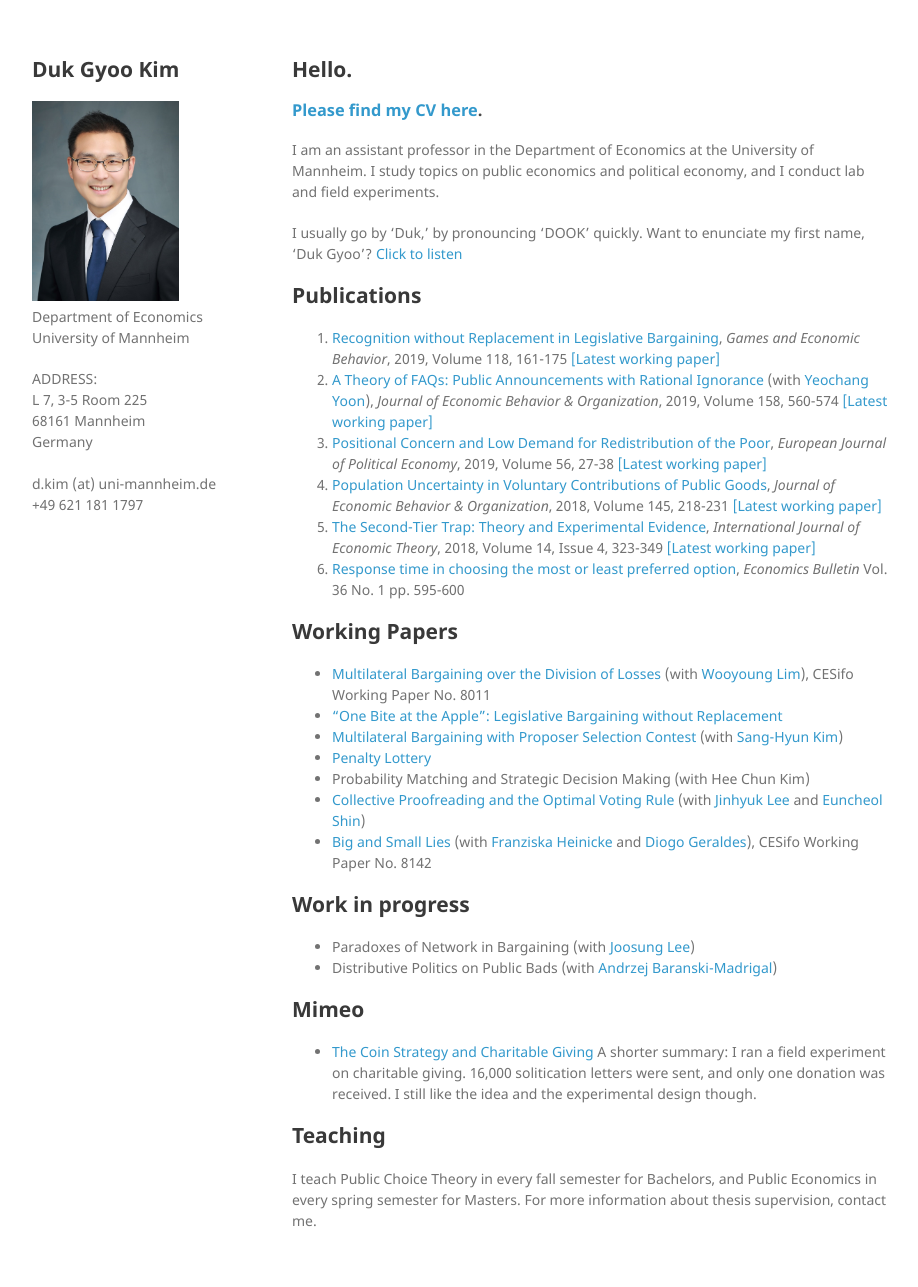
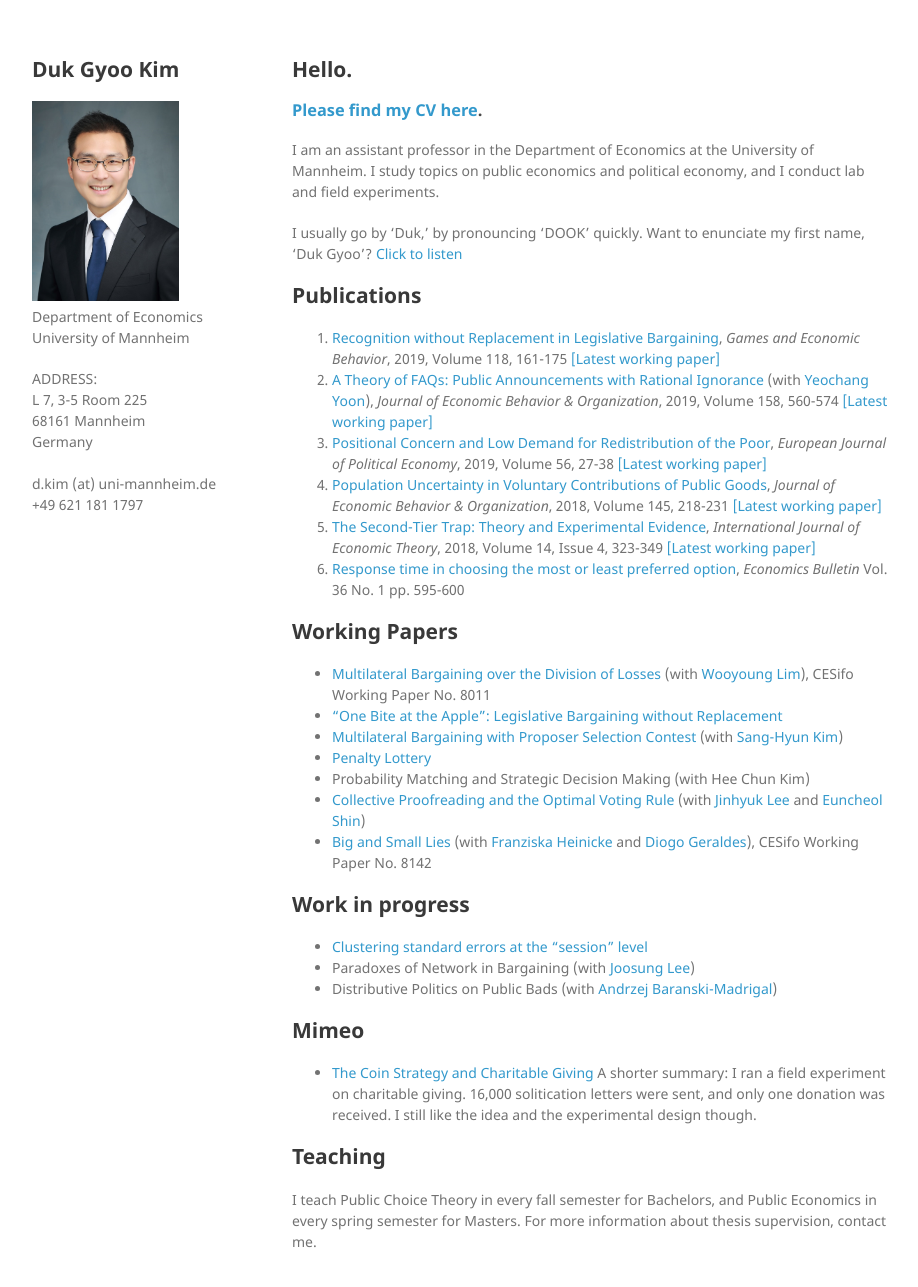
Before and after one commit to kimdukgyoo/kimdukgyoo.github.io, a Jekyll site: the page built from index.md, in a window 1280 px wide and 1322 px high. Shown: the top 1287 px of the window, without its empty margins (178-1096 px from the left). Built offline with Jekyll 4.4.1, drawn with Linux system fonts in a browser that asks for light colours; our own code applies the rules of GitHub Pages for plain Markdown files.

Commit message:
Update index.md

```diff
--- a/index.md
+++ b/index.md
@@ -26,6 +26,7 @@ I usually go by 'Duk,' by pronouncing 'DOOK' quickly. Want to enunciate my first
 * <a href="https://kimdukgyoo.github.io/PDFfiles/BigSmallLies.pdf" target="_blank"> Big and Small Lies</a> (with <a href="https://sites.google.com/view/franziskaheinicke/research?authuser=0" target="_blank">Franziska Heinicke</a> and <a href="https://sites.google.com/site/diogogeraldes/research" target="_blank">Diogo Geraldes</a>), CESifo Working Paper No. 8142
 
 ## Work in progress
+* <a href="https://kimdukgyoo.github.io/PDFfiles/ClusteringSEsession.pdf" target="_blank">Clustering standard errors at the "session" level</a>
 <!--* Political Blurring on a Condorcet Cycle (with <a href="https://www.wiso.uni-koeln.de/de/forschung/find-an-expert/experts/prof-dr-felix-bierbrauer/" target="_blank">Felix Bierbrauer</a>)-->
 * Paradoxes of Network in Bargaining (with <a href="https://sites.google.com/site/joosungecon/research" target="_blank">Joosung Lee</a>)
 * Distributive Politics on Public Bads (with <a href="http://www.abarmad.com/" target="_blank">Andrzej Baranski-Madrigal</a>)
```
